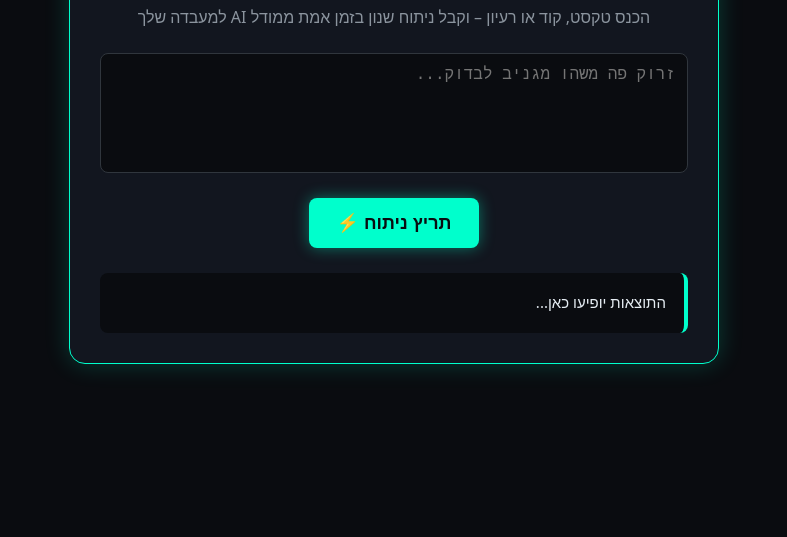
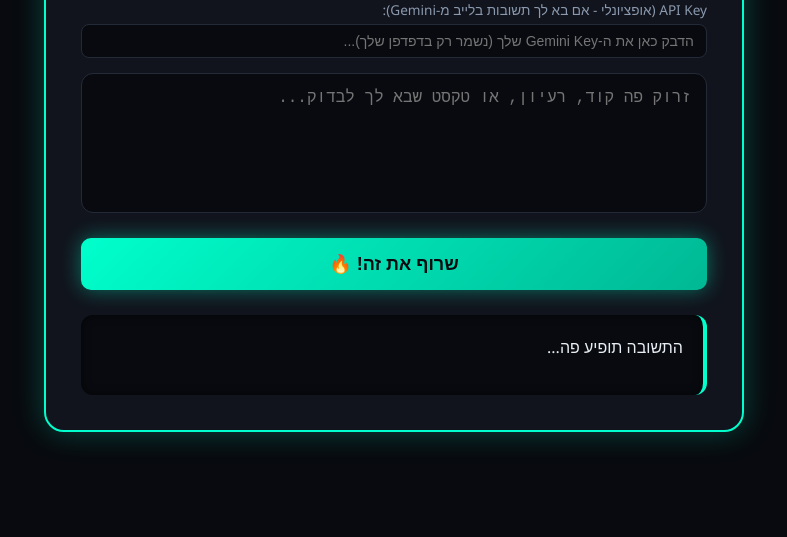
Before and after one commit to yaarilevrosen-cpu/my-ai-app, a plain HTML site: page index.html in a window 1280 px wide. Shown: the part 263-800 px from the top of the page, without its empty margins (246-1033 px from the left). Drawn offline with Linux system fonts and the light colour scheme.

Commit message:
Update AI Cyber Roaster App

```diff
--- a/index.html
+++ b/index.html
@@ -3,13 +3,13 @@
 <head>
     <meta charset="UTF-8">
     <meta name="viewport" content="width=device-width, initial-scale=1.0">
-    <title>AI Cyber Lab ⚡</title>
+    <title>AI Cyber-Roaster ⚡</title>
     <style>
         * { box-sizing: border-box; }
         body {
-            background-color: #0a0c10;
+            background-color: #080a0f;
             color: #00ffcc;
-            font-family: system-ui, -apple-system, sans-serif;
+            font-family: 'Segoe UI', system-ui, sans-serif;
             display: flex;
             justify-content: center;
             align-items: center;
@@ -18,86 +18,146 @@
             padding: 20px;
         }
         .container {
-            background: #12161f;
-            border: 1px solid #00ffcc;
-            box-shadow: 0 0 25px rgba(0, 255, 204, 0.2);
-            border-radius: 16px;
-            padding: 30px;
-            max-width: 650px;
+            background: #11141d;
+            border: 2px solid #00ffcc;
+            box-shadow: 0 0 30px rgba(0, 255, 204, 0.25);
+            border-radius: 20px;
+            padding: 35px;
+            max-width: 700px;
             width: 100%;
             text-align: center;
         }
-        h1 { color: #fff; text-shadow: 0 0 12px #00ffcc; margin-top: 0; }
-        p { color: #8b949e; margin-bottom: 25px; }
+        h1 { color: #fff; text-shadow: 0 0 15px #00ffcc; margin-top: 0; font-size: 2.2rem; }
+        p { color: #8a99ad; margin-bottom: 25px; font-size: 1.1rem; }
+
+        .apiKeyBox {
+            margin-bottom: 15px;
+            text-align: right;
+        }
+        .apiKeyBox label { color: #8a99ad; font-size: 0.85rem; display: block; margin-bottom: 5px; }
+        .apiKeyInput {
+            width: 100%;
+            background: #080a0f;
+            border: 1px solid #242b38;
+            border-radius: 8px;
+            color: #00ffcc;
+            padding: 8px 12px;
+            font-size: 14px;
+        }
+
         textarea {
             width: 100%;
-            height: 120px;
-            background: #0a0c10;
-            border: 1px solid #30363d;
-            border-radius: 8px;
+            height: 140px;
+            background: #080a0f;
+            border: 1px solid #242b38;
+            border-radius: 12px;
             color: #fff;
-            padding: 12px;
+            padding: 15px;
             font-size: 16px;
             resize: none;
             outline: none;
-            transition: border-color 0.2s;
+            transition: border-color 0.3s;
         }
-        textarea:focus { border-color: #00ffcc; }
+        textarea:focus { border-color: #00ffcc; box-shadow: 0 0 10px rgba(0, 255, 204, 0.2); }
+
         button {
-            background: #00ffcc;
-            color: #0a0c10;
+            background: linear-gradient(135deg, #00ffcc, #00b894);
+            color: #080a0f;
             font-weight: bold;
             font-size: 18px;
             border: none;
-            padding: 14px 28px;
-            border-radius: 8px;
+            padding: 15px 32px;
+            border-radius: 10px;
             margin-top: 20px;
             cursor: pointer;
-            box-shadow: 0 0 15px rgba(0, 255, 204, 0.4);
+            box-shadow: 0 0 20px rgba(0, 255, 204, 0.4);
             transition: all 0.2s;
+            width: 100%;
         }
-        button:hover { background: #fff; box-shadow: 0 0 25px #fff; transform: translateY(-2px); }
+        button:hover { background: #fff; box-shadow: 0 0 30px #fff; transform: translateY(-2px); }
+
         #output {
             margin-top: 25px;
-            padding: 18px;
-            background: #0a0c10;
-            border-radius: 8px;
+            padding: 20px;
+            background: #080a0f;
+            border-radius: 12px;
             color: #e6edf3;
             text-align: right;
             white-space: pre-wrap;
-            min-height: 60px;
+            min-height: 80px;
             border-right: 4px solid #00ffcc;
-            font-size: 15px;
-            line-height: 1.5;
+            font-size: 16px;
+            line-height: 1.6;
+            box-shadow: inset 0 0 10px rgba(0,0,0,0.5);
         }
     </style>
 </head>
 <body>
     <div class="container">
-        <h1>AI Cyber-Studio 🚀</h1>
-        <p>הכנס טקסט, קוד או רעיון – וקבל ניתוח שנון בזמן אמת ממודל AI למעבדה שלך</p>
+        <h1>AI Cyber-Roaster ⚡</h1>
+        <p>הכנס טקסט, קוד או רעיון – וקבל ניתוח שנון ומצחיק מ-Gemini!</p>
 
-        <textarea id="userInput" placeholder="זרוק פה משהו מגניב לבדוק..."></textarea>
-        <button onclick="analyze()">תריץ ניתוח ⚡</button>
+        <div class="apiKeyBox">
+            <label>API Key (אופציונלי - אם בא לך תשובות בלייב מ-Gemini):</label>
+            <input type="password" id="userApiKey" class="apiKeyInput" placeholder="הדבק כאן את ה-Gemini Key שלך (נשמר רק בדפדפן שלך)...">
+        </div>
 
-        <div id="output">התוצאות יופיעו כאן...</div>
+        <textarea id="userInput" placeholder="זרוק פה קוד, רעיון, או טקסט שבא לך לבדוק..."></textarea>
+        <button onclick="analyze()">שרוף את זה! 🔥</button>
+
+        <div id="output">התשובה תופיע פה...</div>
     </div>
 
     <script>
         async function analyze() {
             const input = document.getElementById('userInput').value;
+            const apiKey = document.getElementById('userApiKey').value;
             const output = document.getElementById('output');
 
             if (!input.trim()) {
-                output.innerText = "בחייך, לפחות תכתוב משהו לפני שאתה לוחץ...";
+                output.innerText = "בחייך, תכתוב משהו קודם לפני שאתה לוחץ...";
                 return;
             }
 
-            output.innerText = "מריץ עיבוד נתונים במעבדה... 🧠⚡";
+            output.innerText = "מנתח נתונים במעבדה... 🧠⚡";
 
-            setTimeout(() => {
-                output.innerText = "🔥 האתר באוויר מכל העולם! בשלב הבא נחבר לו את מפתח ה-API בצורה מאובטחת.";
-            }, 1200);
+            // אם המשתמש הזין API Key, נריץ קריאה אמיתית ל-Gemini API!
+            if (apiKey.trim()) {
+                try {
+                    const response = await fetch(`https://generativelanguage.googleapis.com/v1beta/models/gemini-2.0-flash:generateContent?key=${apiKey}`, {
+                        method: 'POST',
+                        headers: { 'Content-Type': 'application/json' },
+                        body: JSON.stringify({
+                            contents: [{
+                                parts: [{
+                                    text: `אתה סטנדאפיסט ומבקר קוד/טקסט שנון ומצחיק. תן תגובה קצרה, קורעת ושנונה בעברית לטקסט הבא: ${input}`
+                                }]
+                            }]
+                        })
+                    });
+
+                    const data = await response.json();
+                    if (data.candidates && data.candidates[0].content.parts[0].text) {
+                        output.innerText = data.candidates[0].content.parts[0].text;
+                    } else {
+                        output.innerText = "שגיאה בתשובה מ-Gemini. ודא שה-API Key תקין!";
+                    }
+                } catch (e) {
+                    output.innerText = "שגיאה בהתחברות ל-API! בדוק את החיבור לרשת.";
+                }
+            } else {
+                // הדמיה שנונה למקרה שאין API Key
+                setTimeout(() => {
+                    const roasts = [
+                        "אוקיי, סרקתי את מה שכתבת... הדבר היחיד שחסר פה זה קצת הגיון! 😅",
+                        "הקוד/טקסט הזה נראה כאילו נכתב ב-3 לפנות בוקר על שילוב של קפאין ומשאלת לב.",
+                        "חזק מאוד! אם המטרה הייתה לבלבל את המחשב – הצלחת ב-100%.",
+                        "פקחתי עיניים, קראתי את זה, ואני מבקש לחזור ל-Sleep Mode בבקשה."
+                    ];
+                    const randomRoast = roasts[Math.floor(Math.random() * roasts.length)];
+                    output.innerText = randomRoast + "\n\n(💡 טיפ: הדבק את ה-API Key שלך למעלה כדי לקבל תשובות ייחודיות מ-Gemini בלייב!)";
+                }, 1000);
+            }
         }
     </script>
 </body>
```
